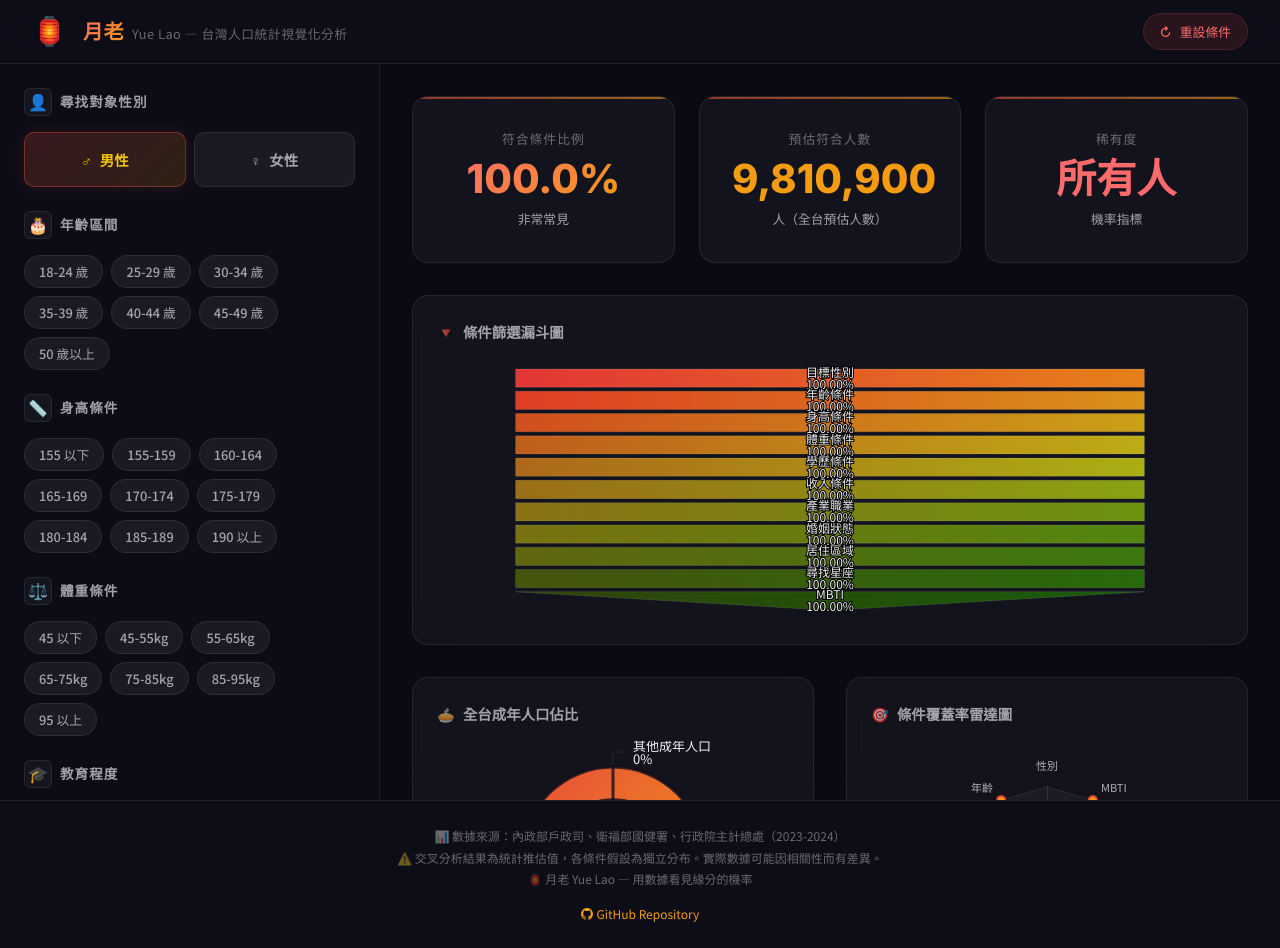
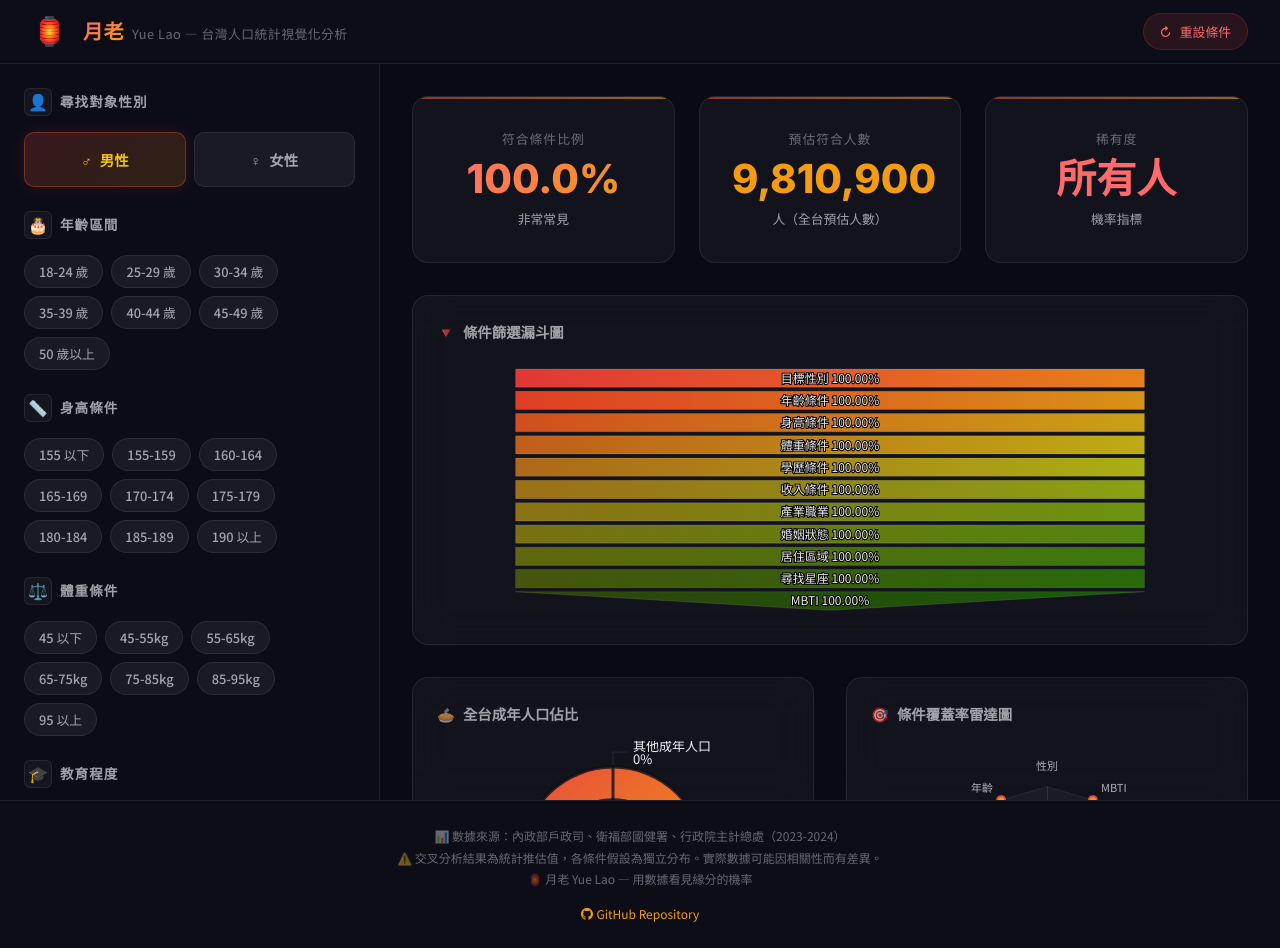
Before and after one commit to CHIN11211001/Yue-Lao, a React (Vite) app: page / in a window 1280 px wide. Built offline with nearby package versions, Linux system fonts and the light colour scheme.

Commit message:
feat: add FunnelChart component to visualize filter result steps

```diff
--- a/src/components/Charts/FunnelChart.tsx
+++ b/src/components/Charts/FunnelChart.tsx
@@ -34,7 +34,7 @@ export const FunnelChart: React.FC = () => {
           fontSize: 12,
           fontFamily: 'Noto Sans TC, Inter, sans-serif',
           formatter: (params: { name: string; value: number }) => {
-            return `${params.name}\n${params.value.toFixed(2)}%`;
+            return `${params.name} ${params.value.toFixed(2)}%`;
           },
         },
         labelLine: {
```
